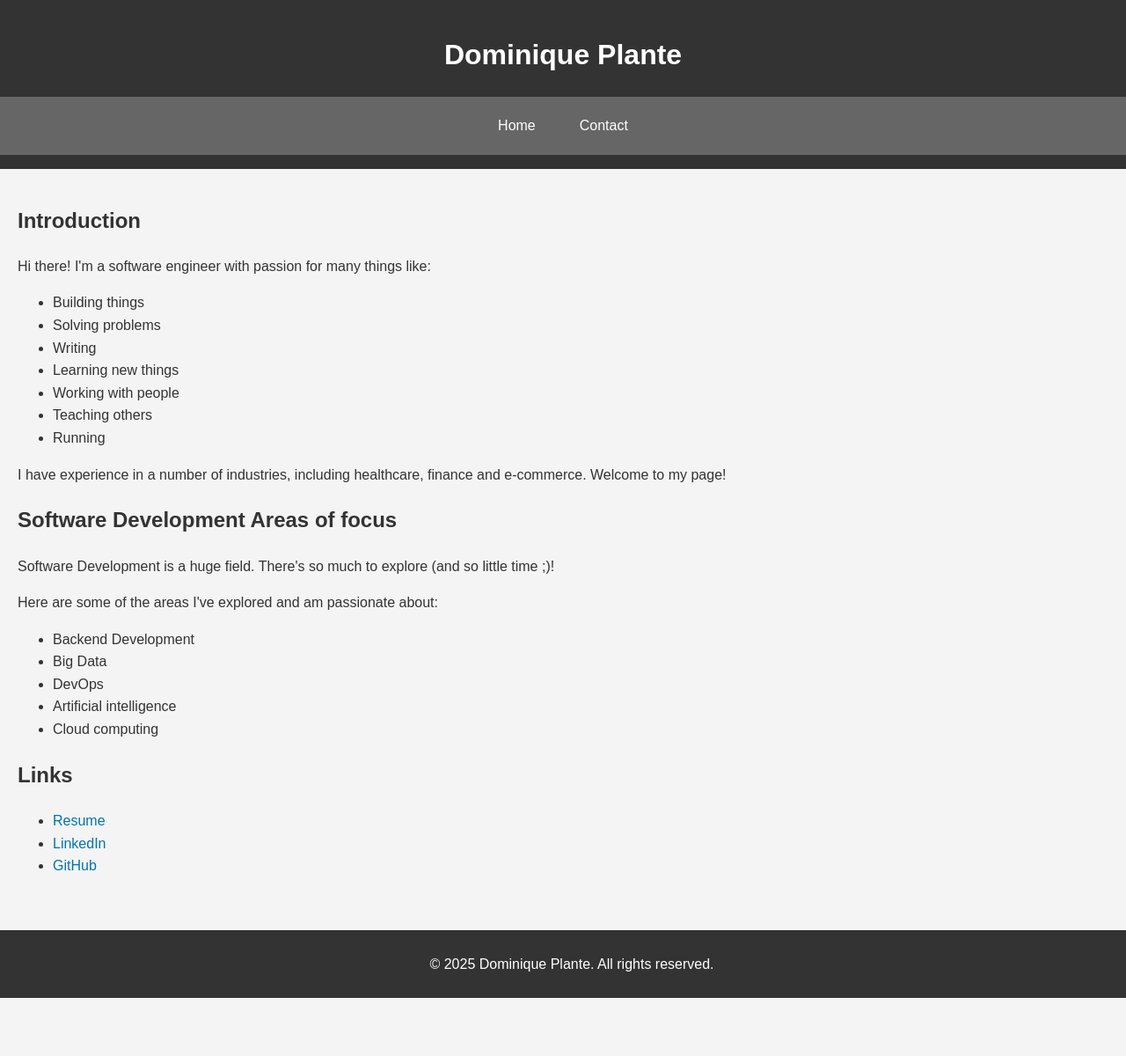
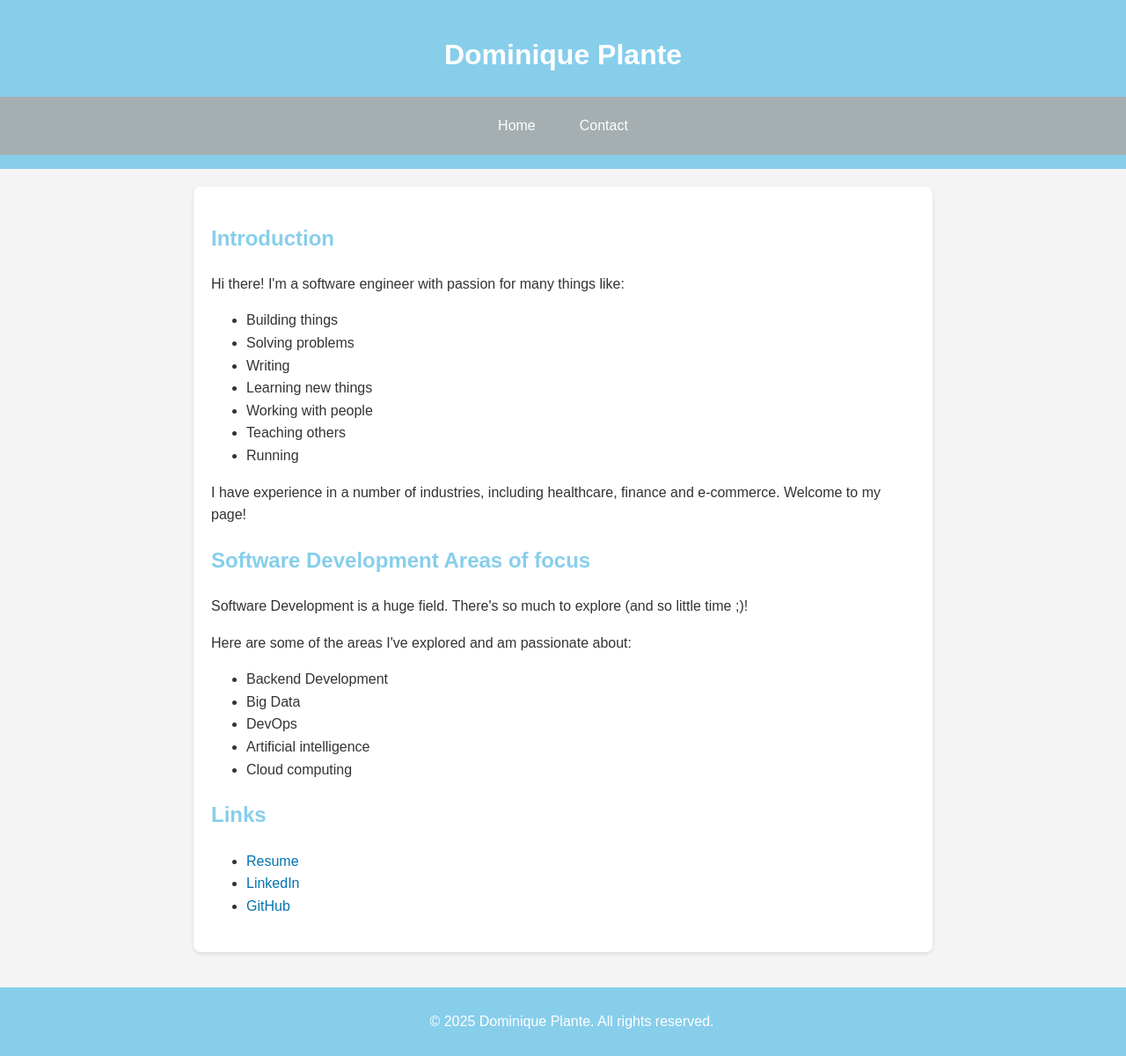
Before and after one commit to dominiqueplante/dominiqueplante.github.io, a plain HTML site: page index.html in a window 1280 px wide. Shown: the whole page at 88% size. Before the commit the page ends 1134 px from the top, so only its background shows below. Drawn offline with Linux system fonts and the light colour scheme.

Commit message:
update colors a bit

```diff
--- a/style.css
+++ b/style.css
@@ -6,19 +6,25 @@ body {
   line-height: 1.6;
   margin: 0;
   padding: 0;
-  background-color: #f4f4f4;
-  color: #333;
+  background-color: #F4F4F4; /* Light gray background */
+  color: #333333; /* Dark gray text */
 }
 
 header {
-  background: #333;
-  color: #fff;
+  background: #87CEEB; /* Soft blue */
+  color: #FFFFFF; /* White text */
   padding: 1rem 0;
   text-align: center;
 }
 
+/* Main Content Styles */
 main {
   padding: 20px;
+  background-color: #FFFFFF; /* White background */
+  margin: 20px auto;
+  max-width: 800px;
+  border-radius: 8px;
+  box-shadow: 0 2px 4px rgba(0, 0, 0, 0.1);
 }
 
 section {
@@ -26,7 +32,7 @@ section {
 }
 
 h2 {
-  color: #333;
+  color: #87CEEB; /* Soft blue */
 }
 
 a {
@@ -41,8 +47,8 @@ a:hover {
 footer {
   text-align: center;
   padding: 10px;
-  background: #333;
-  color: #fff;
+  background-color: #87CEEB; /* Soft blue */
+  color: #FFFFFF; /* White text */
   position: relative;
   bottom: 0;
   width: 100%;
@@ -82,7 +88,7 @@ button:hover {
 }
 
 nav {
-  background-color: #666;
+  background-color: #a5aeb1; /* Soft blue */
   color: white;
   text-align: center;
   padding: 10px;
@@ -95,7 +101,7 @@ nav ul {
   margin: 0;
   display: flex;
   justify-content: center;
-  background-color: #666;
+  background-color: #a5aeb1; /* Soft blue */
 }
 
 nav ul li {
```
